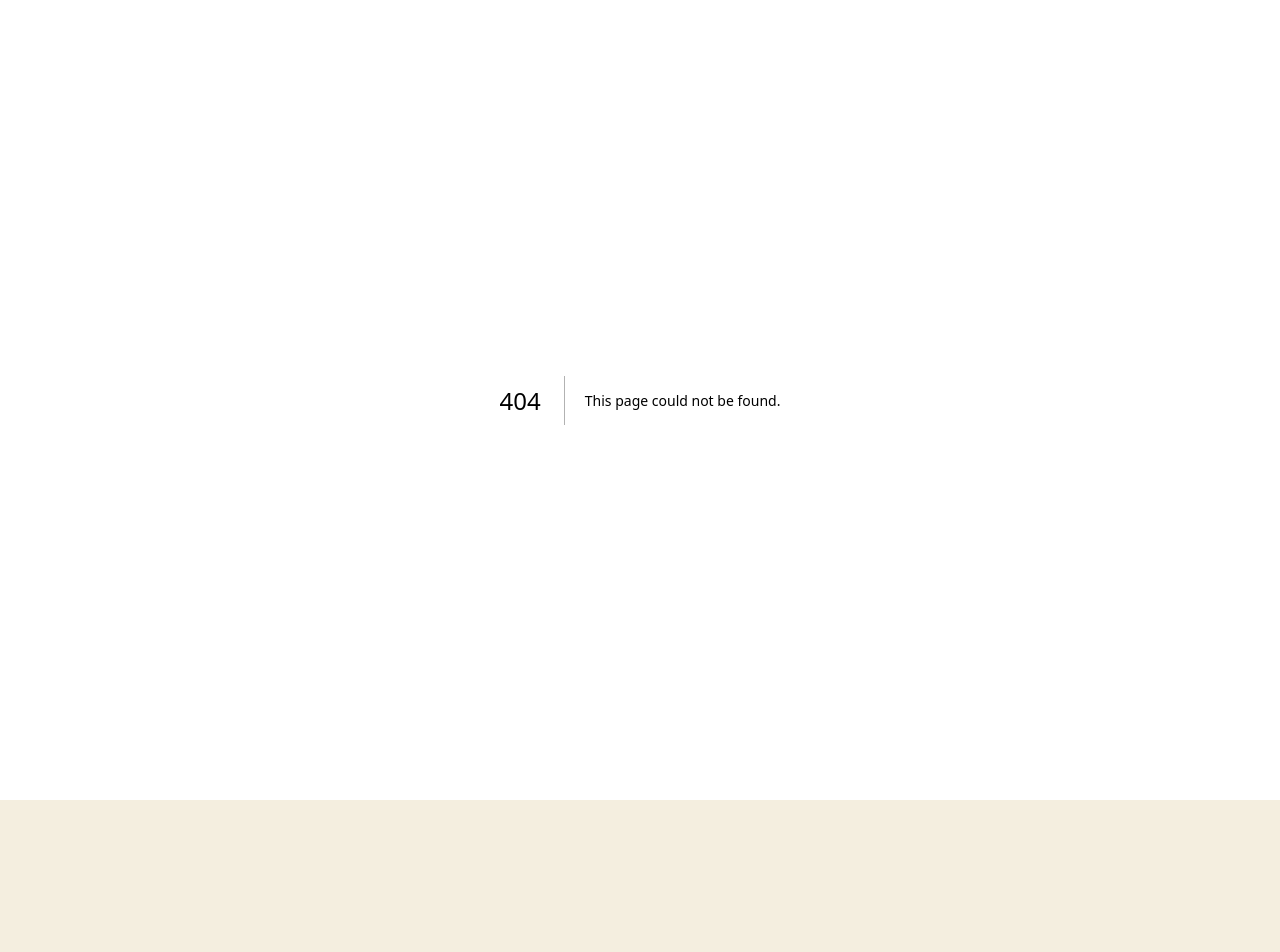
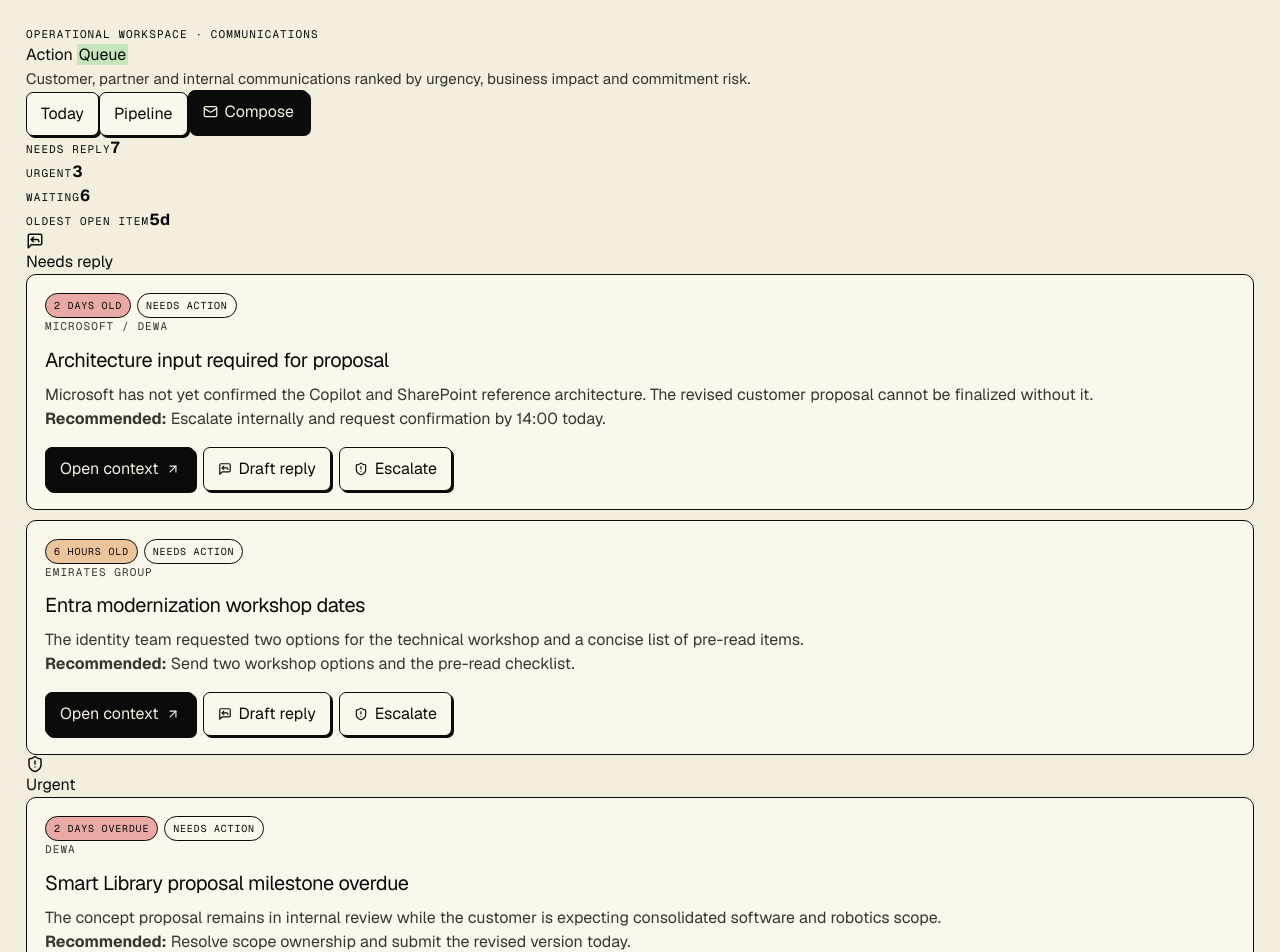
Before and after one commit to Profitech123/armis-sales-os, a Next.js app: page /communications in a window 1280 px wide. Before the commit this address had no page. Shown: the top 952 px of the page. Before the commit the page ends 800 px from the top, so only its background shows below. Built offline with nearby package versions, Linux system fonts and the light colour scheme.

Commit message:
Add communications action queue workspace

```diff
--- /dev/null
+++ b/src/app/communications/page.tsx
@@ -0,0 +1,122 @@
+import Link from "next/link";
+import { ArrowUpRight, Clock3, Mail, MessageSquareReply, ShieldAlert } from "lucide-react";
+
+const needsReply = [
+  {
+    account: "Microsoft / DEWA",
+    subject: "Architecture input required for proposal",
+    age: "2 days old",
+    body: "Microsoft has not yet confirmed the Copilot and SharePoint reference architecture. The revised customer proposal cannot be finalized without it.",
+    action: "Escalate internally and request confirmation by 14:00 today.",
+    tone: "red",
+  },
+  {
+    account: "Emirates Group",
+    subject: "Entra modernization workshop dates",
+    age: "6 hours old",
+    body: "The identity team requested two options for the technical workshop and a concise list of pre-read items.",
+    action: "Send two workshop options and the pre-read checklist.",
+    tone: "orange",
+  },
+];
+
+const urgent = [
+  {
+    account: "DEWA",
+    subject: "Smart Library proposal milestone overdue",
+    age: "2 days overdue",
+    body: "The concept proposal remains in internal review while the customer is expecting consolidated software and robotics scope.",
+    action: "Resolve scope ownership and submit the revised version today.",
+    tone: "red",
+  },
+  {
+    account: "ENEC",
+    subject: "Tender clarification deadline approaching",
+    age: "48 hours remaining",
+    body: "Two clarification questions remain open around certification evidence and delivery responsibility.",
+    action: "Confirm partner evidence and submit clarification questions.",
+    tone: "orange",
+  },
+];
+
+const waiting = [
+  {
+    account: "Aldar",
+    subject: "Business case feedback",
+    age: "Waiting 5 days",
+    body: "The client is reviewing the AI adoption and identity governance business case. No response has been recorded since submission.",
+    action: "Follow up with the sponsor and confirm next review meeting.",
+    tone: "blue",
+  },
+  {
+    account: "AD Ports",
+    subject: "Copilot Studio stakeholder list",
+    age: "Waiting 3 days",
+    body: "The account team is waiting for the confirmed business stakeholders before preparing the discovery brief.",
+    action: "Request the stakeholder list and proposed meeting window.",
+    tone: "green",
+  },
+];
+
+function QueueCard({ item }: { item: (typeof needsReply)[number] }) {
+  return (
+    <article className="card queue-card">
+      <div className="chips">
+        <span className={`chip ${item.tone}`}>{item.age}</span>
+        <span className="chip">Needs action</span>
+      </div>
+      <p className="mono">{item.account}</p>
+      <h3>{item.subject}</h3>
+      <p>{item.body}</p>
+      <p><strong>Recommended:</strong> {item.action}</p>
+      <div className="card-actions">
+        <button className="button dark">Open context <ArrowUpRight size={14} /></button>
+        <button className="button"><MessageSquareReply size={14} /> Draft reply</button>
+        <button className="button"><ShieldAlert size={14} /> Escalate</button>
+      </div>
+    </article>
+  );
+}
+
+export default function CommunicationsPage() {
+  return (
+    <main className="app-shell">
+      <div className="container">
+        <header className="page-header">
+          <div>
+            <p className="mono">Operational workspace · Communications</p>
+            <h1 className="page-title">Action <span className="marker">Queue</span></h1>
+            <p className="subtitle">Customer, partner and internal communications ranked by urgency, business impact and commitment risk.</p>
+          </div>
+          <div className="header-actions">
+            <Link className="button" href="/">Today</Link>
+            <Link className="button" href="/pipeline">Pipeline</Link>
+            <button className="button dark"><Mail size={15} /> Compose</button>
+          </div>
+        </header>
+
+        <section className="metric-strip">
+          <div><span className="mono">Needs reply</span><strong>7</strong></div>
+          <div><span className="mono">Urgent</span><strong>3</strong></div>
+          <div><span className="mono">Waiting</span><strong>6</strong></div>
+          <div><span className="mono">Oldest open item</span><strong>5d</strong></div>
+        </section>
+
+        <section className="queue-grid">
+          <div>
+            <div className="column-heading"><MessageSquareReply size={18} /><h2>Needs reply</h2></div>
+            <div className="stack">{needsReply.map((item) => <QueueCard item={item} key={item.subject} />)}</div>
+          </div>
+          <div>
+            <div className="column-heading"><ShieldAlert size={18} /><h2>Urgent</h2></div>
+            <div className="stack">{urgent.map((item) => <QueueCard item={item} key={item.subject} />)}</div>
+          </div>
+          <div>
+            <div className="column-heading"><Clock3 size={18} /><h2>Waiting</h2></div>
+            <div className="stack">{waiting.map((item) => <QueueCard item={item} key={item.subject} />)}</div>
+          </div>
+        </section>
+      </div>
+    </main>
+  );
+}
```
